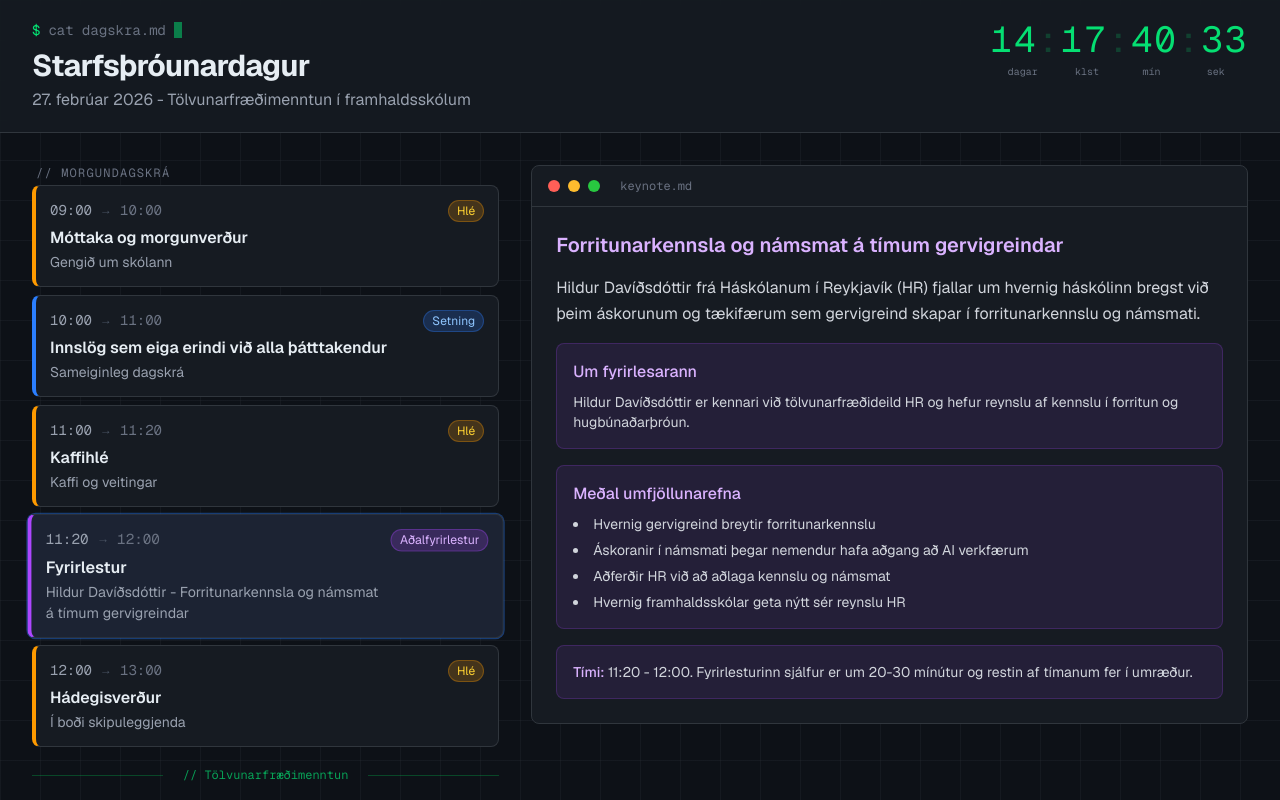
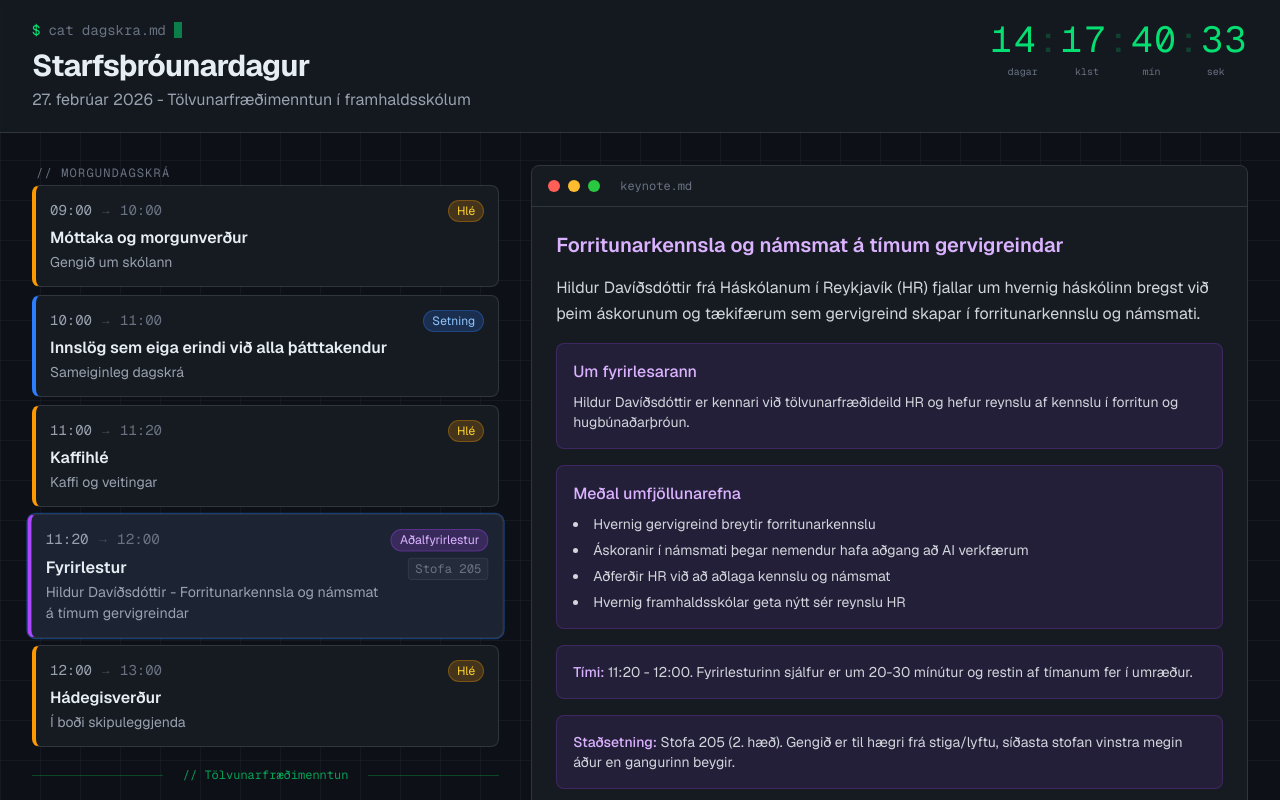
Before and after one commit to ellertsmari/Starfs-r-unardagurinn2026, a Next.js app: page / in a window 1280 px wide. Both pictures are taken after a click on the button 265 px from the left and 576 px from the top of the page. Shown: the top 800 px of the page. Built offline with nearby package versions, Linux system fonts and the light colour scheme.

Commit message:
added a classroom to the schedule

```diff
--- a/src/app/components/SchedulePage.tsx
+++ b/src/app/components/SchedulePage.tsx
@@ -133,6 +133,7 @@ interface ScheduleItem {
   title: string;
   subtitle: string;
   type: ItemType;
+  room?: string;
 }
 
 // ─── Schedule Data ──────────────────────────────────────────────────────────
@@ -169,6 +170,7 @@ const SCHEDULE: ScheduleItem[] = [
     title: "Fyrirlestur",
     subtitle: "Hildur Davíðsdóttir - Forritunarkennsla og námsmat á tímum gervigreindar",
     type: "keynote",
+    room: "Stofa 205",
   },
   {
     id: "lunch",
@@ -185,6 +187,7 @@ const SCHEDULE: ScheduleItem[] = [
     title: "Síðdegisdagskrá",
     subtitle: "Tölvunarfræðimenntun í framhaldsskólum",
     type: "workshop",
+    room: "Stofa 205",
   },
   {
     id: "coffee",
@@ -422,6 +425,10 @@ function DetailContent({ id }: { id: string }) {
             <span className="text-purple-300 font-medium">Tími:</span>{" "}
             11:20 - 12:00. Fyrirlesturinn sjálfur er um 20-30 mínútur og restin af tímanum fer í umræður.
           </div>
+          <div className="bg-purple-500/10 border border-purple-500/20 rounded-lg p-4 text-sm text-gray-300">
+            <span className="text-purple-300 font-medium">Staðsetning:</span>{" "}
+            Stofa 205 (2. hæð). Gengið er til hægri frá stiga/lyftu, síðasta stofan vinstra megin áður en gangurinn beygir.
+          </div>
         </div>
       );
 
@@ -439,6 +446,23 @@ function DetailContent({ id }: { id: string }) {
             <span className="text-amber-300 font-medium">Ábending:</span>{" "}
             Nýttu hádegistímann til tengslamyndunar — kynntu þig fyrir kennurum
             frá öðrum skólum!
+          </div>
+        </div>
+      );
+
+    case "afternoon-block":
+      return (
+        <div className="space-y-4">
+          <h3 className="text-xl font-semibold text-cyan-300">
+            Síðdegisdagskrá
+          </h3>
+          <p className="text-gray-300 leading-relaxed">
+            Tölvunarfræðimenntun í framhaldsskólum. Dagskráin skiptist í kynningar,
+            reynslusögur og vinnustofu með áherslu á virka hlustun.
+          </p>
+          <div className="bg-cyan-500/10 border border-cyan-500/20 rounded-lg p-4 text-sm text-gray-300">
+            <span className="text-cyan-300 font-medium">Staðsetning:</span>{" "}
+            Stofa 205 (2. hæð). Gengið er til hægri frá stiga/lyftu, síðasta stofan vinstra megin áður en gangurinn beygir.
           </div>
         </div>
       );
@@ -815,11 +839,18 @@ function ScheduleCard({
           <h3 className="font-semibold mt-1 sm:mt-1.5 text-sm sm:text-base text-[#e6edf3]">{item.title}</h3>
           <p className="text-xs sm:text-sm text-gray-400 mt-0.5">{item.subtitle}</p>
         </div>
-        <span
-          className={`text-[10px] sm:text-xs px-1.5 sm:px-2 py-0.5 rounded-full border whitespace-nowrap shrink-0 ${styles.badge}`}
-        >
-          {TYPE_LABELS[item.type]}
-        </span>
+        <div className="flex flex-col items-end gap-1.5 shrink-0">
+          <span
+            className={`text-[10px] sm:text-xs px-1.5 sm:px-2 py-0.5 rounded-full border whitespace-nowrap ${styles.badge}`}
+          >
+            {TYPE_LABELS[item.type]}
+          </span>
+          {item.room && (
+            <span className="text-[10px] sm:text-xs font-mono text-gray-500 bg-gray-500/10 px-1.5 py-0.5 rounded border border-gray-500/20">
+              {item.room}
+            </span>
+          )}
+        </div>
       </div>
     </button>
   );
```
